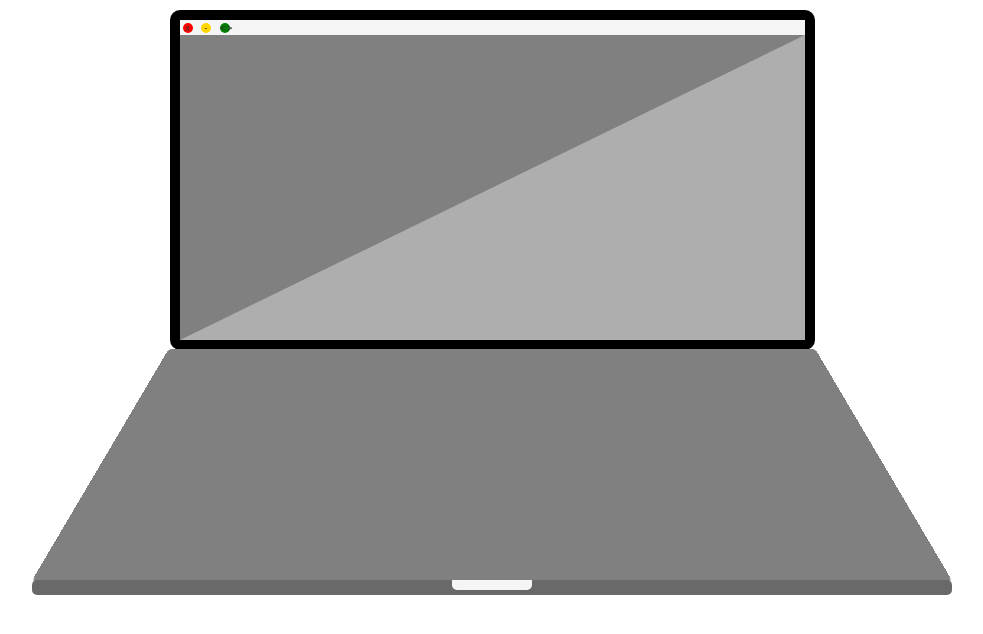
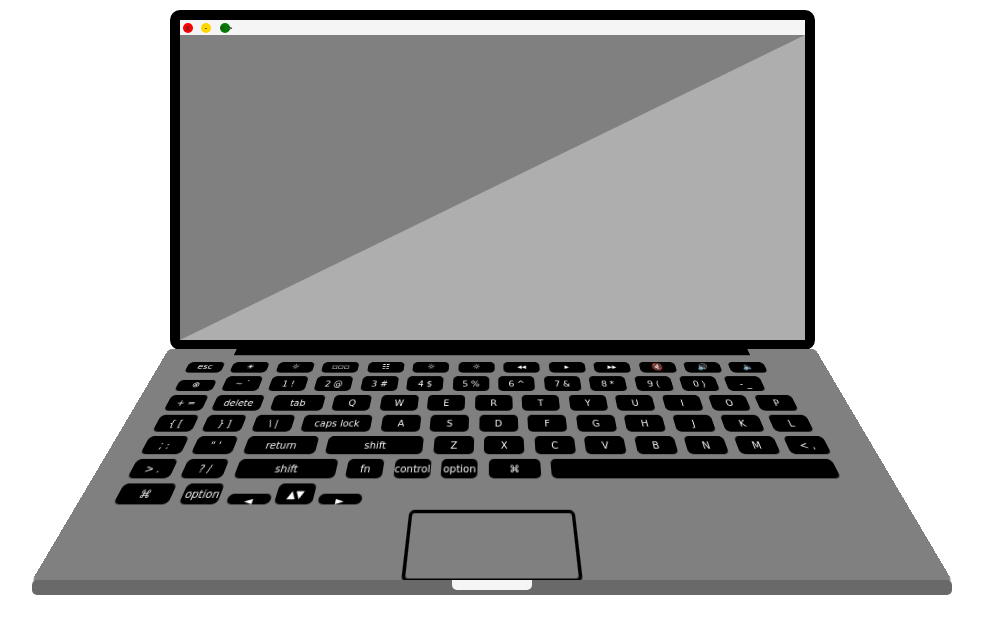
Before and after one commit to tarzioo/personal-portfolio, a PHP site: page /base.html in a window 1280 px wide. Shown: the top 634 px of the page, without its empty margins (148-1131 px from the left). Run offline with PHP 8.4, Linux system fonts and the light colour scheme; some web fonts are replaced.

Commit message:
Added characters to keys on the keyboard

```diff
--- a/base.html
+++ b/base.html
@@ -6,6 +6,7 @@
             href="https://maxcdn.bootstrapcdn.com/bootstrap/3.3.5/css/bootstrap.min.css">
             <link href="https://fonts.googleapis.com/css?family=Baloo+Tamma|Open+Sans" rel="stylesheet">
             <link rel="stylesheet" type="text/css" href="static/styles.css">
+            <meta http-equiv="Content-Type" content="text/html; charset=utf-8" />
         </head>
         <body>
             <div class="container-fluid">
@@ -18,7 +19,98 @@
                     </div>
                     <div id="triangle-bottomright"></div>
                 </div>
-                <div id="keyboard"></div>
+                <div id="keyboard">
+                    <div class="empty-row">
+                        <div id="ventilation"></div>
+                    </div>
+                    <div id="keyboard-grid">
+                        <div class="keys row-one small-text"><p>esc</p></div>
+                        <div class="keys row-one small-text"><p>☀</p></div>
+                        <div class="keys row-one small-text"><p>☼</p></div>
+                        <div class="keys row-one small-text"><p>▫▫▫</p></div>
+                        <div class="keys row-one small-text"><p>☷</p></div>
+                        <div class="keys row-one small-text"><p>☼</p></div>
+                        <div class="keys row-one small-text"><p>☼</p></div>
+                        <div class="keys row-one small-text"><p>◂◂</p></div>
+                        <div class="keys row-one small-text"><p>▸</p></div>
+                        <div class="keys row-one small-text"><p>▸▸</p></div>
+                        <div class="keys row-one small-text"><p>🔇</p></div>
+                        <div class="keys row-one small-text"><p>🔊</p></div>
+                        <div class="keys row-one small-text"><p>🔈</p></div>
+                        <div class="keys row-one small-text"><p>⊗</p></div>
+
+                        <div class="keys row-two"><p>~ `</p></div>
+                        <div class="keys row-two"><p>1 !</p></div>
+                        <div class="keys row-two"><p>2 @</p></div>
+                        <div class="keys row-two"><p>3 #</p></div>
+                        <div class="keys row-two"><p>4 $</p></div>
+                        <div class="keys row-two"><p>5 %</p></div>
+                        <div class="keys row-two"><p>6 ^</p></div>
+                        <div class="keys row-two"><p>7 &</p></div>
+                        <div class="keys row-two"><p>8 *</p></div>
+                        <div class="keys row-two"><p>9 (</p></div>
+                        <div class="keys row-two"><p>0 )</p></div>
+                        <div class="keys row-two"><p>- _</p></div>
+                        <div class="keys row-two"><p>+ =</p></div>
+                        <div class="keys row-two small-key"><p>delete</p></div>
+
+                        <div class="keys row-three medium-key"><p>tab</p></div>
+                        <div class="keys row-three"><p>Q</p></div>
+                        <div class="keys row-three"><p>W</p></div>
+                        <div class="keys row-three"><p>E</p></div>
+                        <div class="keys row-three"><p>R</p></div>
+                        <div class="keys row-three"><p>T</p></div>
+                        <div class="keys row-three"><p>Y</p></div>
+                        <div class="keys row-three"><p>U</p></div>
+                        <div class="keys row-three"><p>I</p></div>
+                        <div class="keys row-three"><p>O</p></div>
+                        <div class="keys row-three"><p>P</p></div>
+                        <div class="keys row-three"><p>{ [</p></div>
+                        <div class="keys row-three"><p>} ]</p></div>
+                        <div class="keys row-three"><p>\ |</p></div>
+
+                        <div class="keys row-four large-key"><p>caps lock</p></div>
+                        <div class="keys row-four"><p>A</p></div>
+                        <div class="keys row-four"><p>S</p></div>
+                        <div class="keys row-four"><p>D</p></div>
+                        <div class="keys row-four"><p>F</p></div>
+                        <div class="keys row-four"><p>G</p></div>
+                        <div class="keys row-four"><p>H</p></div>
+                        <div class="keys row-four"><p>J</p></div>
+                        <div class="keys row-four"><p>K</p></div>
+                        <div class="keys row-four"><p>L</p></div>
+                        <div class="keys row-four"><p>; :</p></div>
+                        <div class="keys row-four"><p>" '</p></div>
+                        <div class="keys row-four large-key"><p>return</p></div>
+
+                        <div class="keys row-five extra-large-key"><p>shift</p></div>
+                        <div class="keys row-five"><p>Z</p></div>
+                        <div class="keys row-five"><p>X</p></div>
+                        <div class="keys row-five"><p>C</p></div>
+                        <div class="keys row-five"><p>V</p></div>
+                        <div class="keys row-five"><p>B</p></div>
+                        <div class="keys row-five"><p>N</p></div>
+                        <div class="keys row-five"><p>M</p></div>
+                        <div class="keys row-five"><p>< ,</p></div>
+                        <div class="keys row-five"><p>> .</p></div>
+                        <div class="keys row-five"><p>? /</p></div>
+                        <div class="keys row-five extra-large-key"><p>shift</p></div>
+
+                        <div class="keys row-six"><p>fn</p></div>
+                        <div class="keys row-six"><p>control</p></div>
+                        <div class="keys row-six"><p>option</p></div>
+                        <div class="keys row-six command-key"><p>⌘</p></div>
+                        <div class="keys row-six space-bar"></div>
+                        <div class="keys row-six command-key"><p>⌘</p></div>
+                        <div class="keys row-six"><p>option</p></div>
+                        <div class="keys row-six left-right-arrow small-text"><p>◄</p></div>
+                        <div class="keys row-six up-down-arrow "><p>▲▼</p></div>
+                        <div class="keys row-six left-right-arrow small-text"><p>►</p></div>
+
+                        <div class="touchpad"></div>
+
+                    </div>
+                </div>
                 <div id="keyboard-bottom">
                     <div id="keyboard-tab"></div>
                 </div>
--- a/static/styles.css
+++ b/static/styles.css
@@ -83,3 +83,134 @@ body {
     margin: 0 auto;
     border-radius: 0 0 5px 5px;
 }
+.empty-row {
+    height: 10px;
+}
+#ventilation {
+    height: 10px;
+    width: 600px;
+    background-color: black;
+    margin: 0 auto;
+}
+
+#keyboard-grid {
+    height: 200px;
+    background-color: gray;
+    margin: 0 auto;
+    padding: 10px 30px;
+}
+.keys {
+    background-color: black;
+    border-radius: 5px;
+    display: inline-block;
+    color: white;
+    position: relative;
+}
+
+.keys p {
+    position: absolute;
+    width: 100%;
+    text-align: center;
+    font-size: 10px;
+    margin: 0 auto;
+    padding-top: 4px;
+}
+
+.small-text p {
+    padding-top: 0;
+}
+
+
+.row-one {
+    height: 15px;
+    width: 41px;
+    margin: 0 3px;
+}
+
+.row-two {
+    height: 20px;
+    width: 40px;
+    margin: 0 3px;
+}
+
+.small-key {
+    height: 20px;
+    width: 51px;
+    margin: 0 3px;
+}
+
+.row-three {
+    height: 20px;
+    width: 40px;
+    margin: 0 3px;
+}
+
+.medium-key {
+    height: 20px;
+    width: 55px;
+    margin: 0 3px;
+}
+ .row-four {
+    height: 20px;
+    width: 40px;
+    margin: 0 3px;
+ }
+
+ .large-key {
+    height: 20px;
+    width: 71px;
+    margin: 0 3px;
+
+ }
+
+ .row-five {
+    height: 20px;
+    width: 40px;
+    margin: 0 3px;
+}
+
+.extra-large-key {
+    height: 20px;
+    width: 96px;
+    margin: 0 3px;
+}
+
+.row-six {
+    height: 20px;
+    width: 35px;
+    margin: 0 3px;
+}
+
+.space-bar {
+    height: 20px;
+    width: 275px;
+    margin: 0 3px;
+}
+
+.command-key {
+    height: 20px;
+    width: 50px;
+    margin: 0 3px;
+}
+
+.left-right-arrow {
+    height: 10px;
+    width: 40px;
+    margin: 0;
+}
+
+.up-down-arrow {
+    height: 20px;
+    width: 35px;
+    margin: 0;
+}
+
+.touchpad {
+    height: 60px;
+    width: 150px;
+    border-color: black;
+    border-style: solid;
+    background-color: gray;
+    border-radius: 5px;
+    margin: 0 auto;
+}
```
